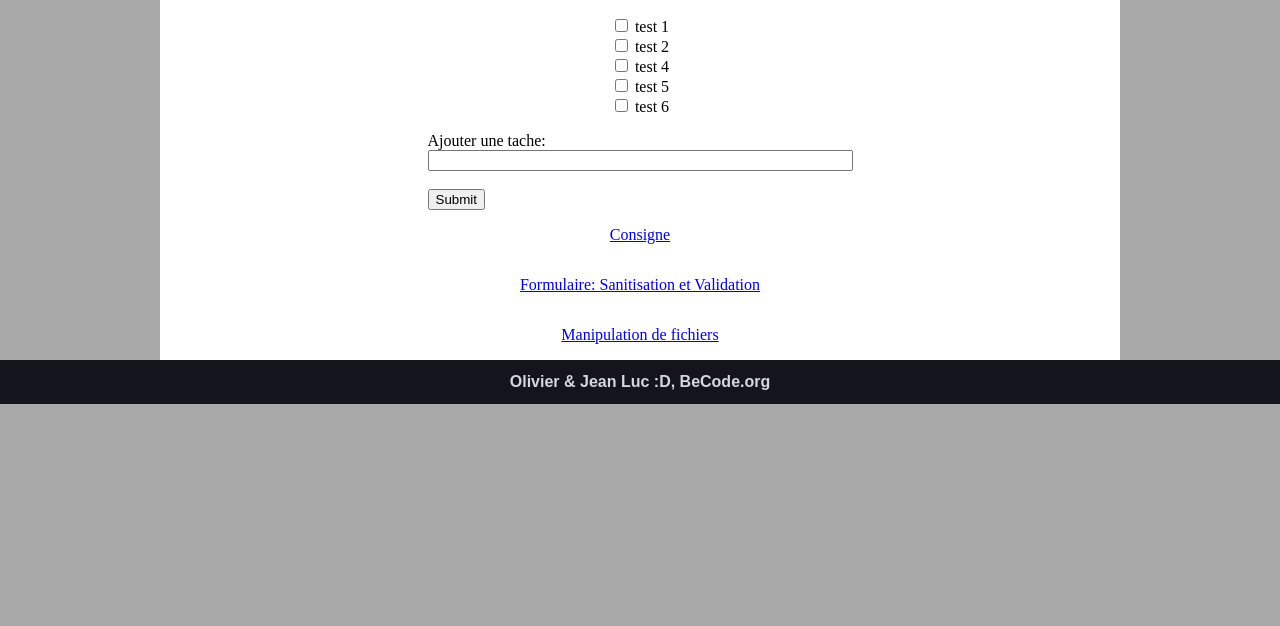
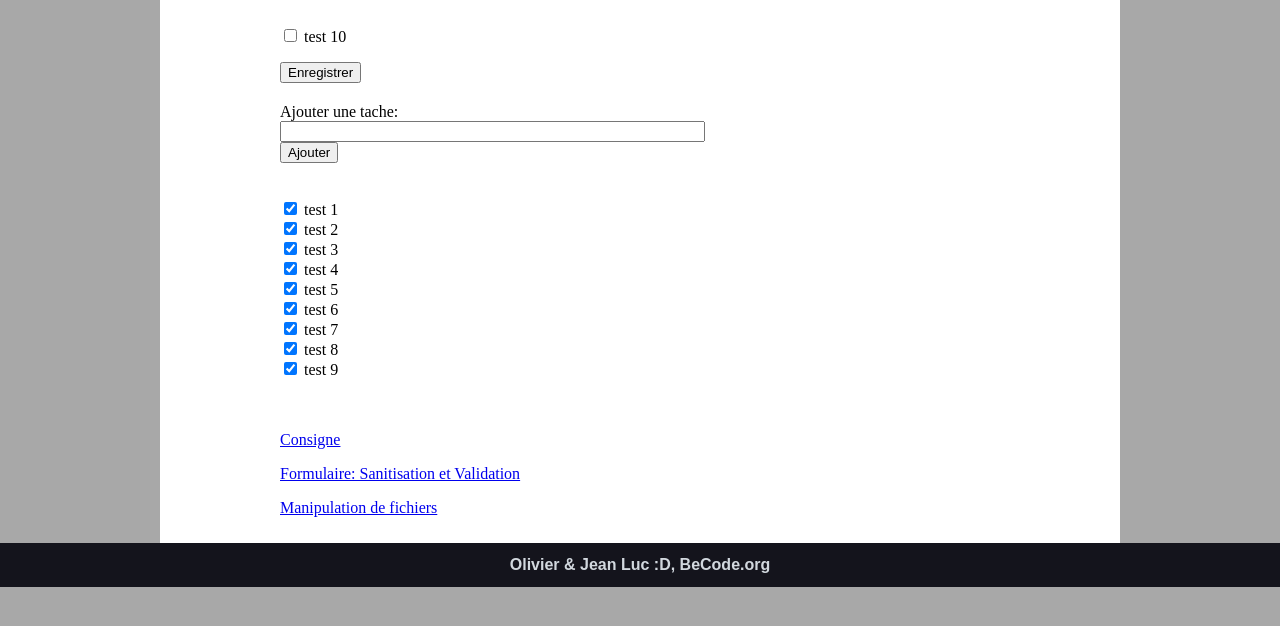
Before and after one commit to jldenbroeder/todolist, a PHP site: page / in a window 1280 px wide. Shown: the part 45-671 px from the top of the page. Run offline with PHP 8.4, Linux system fonts and the light colour scheme.

Commit message:
back-end ok

```diff
--- a/index.php
+++ b/index.php
@@ -1,32 +1,56 @@
 <?php
-// LECTURE JSON
-function lectureJSON(){
+// LECTURE JSON DES TACHES A FAIRE
+function lectureAfaireJSON(){
   $file = file_get_contents("todo.json");
   $arrayAFairePHP = json_decode($file, true);
   $i = 0;
   foreach ($arrayAFairePHP as $aFaire){
     $aFaireExplode = explode("AFAIRE:", $aFaire);
     if (stripos($aFaire, 'AFAIRE:') !== false){
-    echo '<input id="'.$i.'" type="checkbox"> '.$aFaireExplode[1]."<br>";
+      echo '<input id="'.$i.'" name="'.$i.'" type="checkbox"> '.$aFaireExplode[1]."<br>";
+    }
+    $i++;
+  }
+}
+// LECTURE JSON DES TACHES ARCHIVEES
+function lectureArchiveJSON(){
+  $file = file_get_contents("todo.json");
+  $arrayArchivePHP = json_decode($file, true);
+  $i = 0;
+  foreach ($arrayArchivePHP as $archive){
+    $archiveExplode = explode("ARCHIVE:", $archive);
+    if (stripos($archive, 'ARCHIVE:') !== false){
+      echo '<input id="'.$i.'" type="checkbox" checked> '.$archiveExplode[1]."<br>";
     }
     $i++;
   }
 }
 // AJOUT DANS JSON
-//function ajoutJSON(){
-  if(isset($_POST["tache"])) {
-    echo $_POST["tache"]."<br>";
+if( (isset($_POST["submit-ajout"])) && (isset($_POST["tache"])) && (!empty($_POST["tache"])) ) {
   $tacheAjout = htmlspecialchars($_POST["tache"]);
   $file = file_get_contents('todo.json');
   $arrayAjoutPHP = json_decode($file, true);
   $arrayAjoutPHP[] = "AFAIRE:".$tacheAjout;
   $finalAjout = json_encode($arrayAjoutPHP);
-    if(file_put_contents('todo.json', $finalAjout))
-    {
-      echo "Ajout réussit ;-)";
+  file_put_contents('todo.json', $finalAjout);
+}
+// MODIFICATION DANS JSON
+if( (isset($_POST["submit-modif"])) ) {
+  $file = file_get_contents('todo.json');
+  $arrayModifPHP = json_decode($file, true);
+  $i = 0;
+  foreach ($arrayModifPHP as $modif){
+    if (stripos($modif, 'AFAIRE:') !== false){
+      $modifExplode = explode("AFAIRE:", $modif);
+      if (isset($_POST[$i])) {
+        $arrayModifPHP[$i] = "ARCHIVE:".$modifExplode[1];
       }
     }
-//}
+    $i++;
+  }
+  $finalModif = json_encode($arrayModifPHP);
+  file_put_contents('todo.json', $finalModif);
+}
 ?>
 <!DOCTYPE html>
 <html lang="en">
@@ -41,33 +65,44 @@ function lectureJSON(){
     <header>
       <h2>Liste des taches, youpeee ;-)</h2>
     </header>
-
+    <!-- LECTURE JSON DES TACHES A FAIRE -->
     <div class="row">
-      <div class="col_fin centre">
-        <p><?php lectureJSON(); ?></p>
-      </div>
-    </div>
-
-    <div class="row">
-      <div class="col_fin centre">
-        <form name="form" method="post" action="">
-          Ajouter une tache: <br/>
-          <input type="text" name="tache" size="50"/> <br/><br/>
-          <input type="submit" name="submit"/>
+      <div class="col_75">
+        <form name="form-modif" method="post" action="">
+          <p><?php lectureAfaireJSON(); ?></p>
+          <input type="submit" name="submit-modif" value="Enregistrer"/>
         </form>
       </div>
     </div>
-
+    <!-- FORMULAIRE D'AJOUT DE TACHE -->
     <div class="row">
-      <p><a href="https://github.com/becodeorg/Swartz-promo-3/tree/master/Projects/Todolist" target="_blank">Consigne</a><br /></p>
+      <div class="col_75">
+        <form name="form-ajout" method="post" action="">
+          Ajouter une tache: <br/>
+          <input type="text" name="tache" size="50"/> <br/>
+          <input type="submit" name="submit-ajout" value="Ajouter"/>
+        </form>
+      </div>
+    </div>
+    <!-- LECTURE JSON DES TACHES ARCHIVEES -->
+    <div class="row">
+      <div class="col_75">
+        <p><?php lectureArchiveJSON(); ?></p>
+      </div>
     </div>
     <div class="row">
+      <div class="col_75">
+        <div>
+          <p><a href="https://github.com/becodeorg/Swartz-promo-3/tree/master/Projects/Todolist" target="_blank">Consigne</a>
+          </p>
           <p><a href="https://github.com/becodeorg/Swartz-promo-3/blob/master/Parcours/06-PHP/php-formulaires.md" target="_blank">Formulaire: Sanitisation et Validation</a>
           </p>
+          <p><a href="https://github.com/becodeorg/Swartz-promo-3/blob/master/Parcours/06-PHP/Manipulation_fichier_php.md" target="_blank">Manipulation de fichiers</a>
+          </p>
+        </div>
+      </div>
     </div>
     <div class="row">
-    <p><a href="https://github.com/becodeorg/Swartz-promo-3/blob/master/Parcours/06-PHP/Manipulation_fichier_php.md" target="_blank">Manipulation de fichiers</a>
-    </p>
     </div>
     <footer>
       <h2>Olivier & Jean Luc :D, BeCode.org</h2>
--- a/style.css
+++ b/style.css
@@ -76,13 +76,7 @@ header, footer{
 .col_75 {
   width: 75%;
   padding: 10px;
-  display: -webkit-box;
-  display: -moz-box;
-  display: -ms-flexbox;
-  display: -webkit-flex;
-  display: flex;
-  flex-direction: row;
-  -ms-flex-direction: row;
+
 
 }
 .col_fin {
--- a/todo.json
+++ b/todo.json
@@ -1 +1 @@
-["AFAIRE:test 1","AFAIRE:test 2","ARCHIVE:test 3","AFAIRE:test 4","AFAIRE:test 5","AFAIRE:test 6"]
+["ARCHIVE:test 1","ARCHIVE:test 2","ARCHIVE:test 3","ARCHIVE:test 4","ARCHIVE:test 5","ARCHIVE:test 6","ARCHIVE:test 7","ARCHIVE:test 8","ARCHIVE:test 9","AFAIRE:test 10"]
```
Lines whose indentation alone changed are shown as unchanged.
